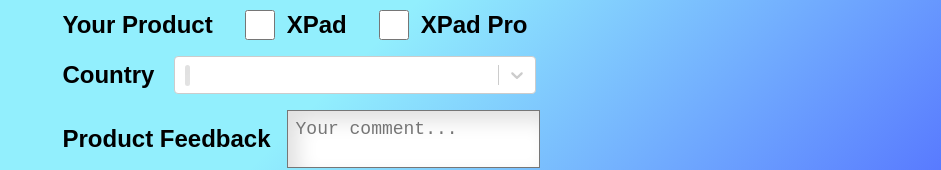
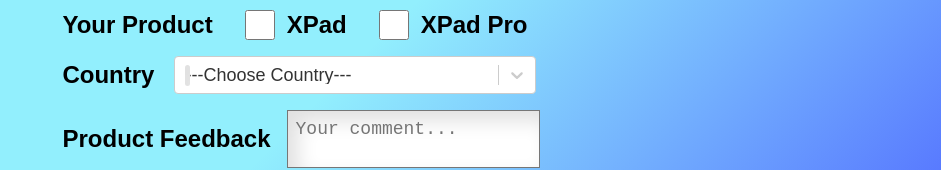
Before and after one commit to okanozman-create/contact-form-reactjs, a React (Create React App) app: page / in a window 1280 px wide. Shown: the part 473-643 px from the top of the page, without its empty margins (339-1280 px from the left). Built offline with nearby package versions, Linux system fonts and the light colour scheme; no server answers.

Commit message:
some changes for undo button

```diff
--- a/package.json
+++ b/package.json
@@ -3,6 +3,7 @@
   "version": "0.1.0",
   "private": true,
   "dependencies": {
+    "@emotion/react": "^11.11.1",
     "@testing-library/jest-dom": "^5.17.0",
     "@testing-library/react": "^13.4.0",
     "@testing-library/user-event": "^13.5.0",
--- a/src/App.js
+++ b/src/App.js
@@ -2,44 +2,31 @@
 import * as yup from "yup";
 import Select from "react-select";
 
+
+
+
 export default function App() {
+  const [shouldValidate, setShouldValidate] = useState(true);
   const [countries, setCountries] = useState([]);
-  const [selectedCountry, setSelectedCountry] = useState({});
-  const [validationErrors, setValidationErrors] = useState({});
+  const [selectedCountry, setSelectedCountry] = useState( {value: '', label: '---Choose Country---'});
+  // console.log(selectedCountry)
 
-  const [values, setValues] = useState({
-    firstName: "",
+  const [validationErrors, setValidationErrors] = useState("");
+
+  const [values, setValues] = useState({ firstName: "",
   lastName: "",
   email: "",
   mobileNumber: "",
-
   birth: "",
   password: "",
   selectedProduct: null,
   selectedGender: null,
-    feedback: "",
-    country: {selectedCountry},
-  });
+  feedback: "",});
 
-  // const countries = ['--Choose Country--', 'Turkey', 'Germany', 'United States', 'France', 'Italy', 'Spain'];
 
-  // useEffect(() => {
-  //   fetch(
-  //     "https://valid.layercode.workers.dev/list/countries?format=select&flags=true&value=code"
-  //   )
-  //     .then((response) => response.json())
-  //     .then((data) => {
-  //       console.log(data)
-  //       const dataCountry = data.countries
-  //       setCountries(dataCountry);
-  //       console.log(countries)
-  //        setSelectedCountry(data.userSelectValue);
-  //     });
-  // }, []);
 
   const CountrySelect = () => {
-    const [countries, setCountries] = useState([]);
-    const [selectedCountry, setSelectedCountry] = useState({});
+
 
     useEffect(() => {
       fetch(
@@ -54,15 +41,8 @@
     return (
       <Select
         options={countries}
-        value={selectedCountry}
+        value={selectedCountry }
          onChange={(selectedOption) => setSelectedCountry(selectedOption)}
-        // onChange={(e) => {
-        //   setValues((values) => ({
-        //     ...values,
-        //     // country: e.target.value
-        //   }));
-        //   // setValues(e.target.value)
-        // }}
        />
     );
   };
@@ -72,13 +52,15 @@
     lastName: yup.string().required("lastName is required"),
     email: yup.string().email().required("Email is required"),
     mobileNumber: yup.string(),
-    country: yup.string().required("Country is required"),
-    birth: yup.date().required("Birth date is required"),
+
+    // birth: yup.date().required("Birth date is required"),
+    selectedCountry:yup.object().required("Country is required"),
     password: yup.string().required("Required"),
+
     // .matches(
-    //   /^(?=.*[a-z])(?=.*[A-Z])(?=.*\d)(?=.*[@$!%*?&])[A-Za-z\d@$!%*?&]{8,}$/,
-    //   "Must Contain 8 Characters, One Uppercase, One Lowercase, One Number and one special case Character"
-    // )
+    //    /^(?=.*[a-z])(?=.*[A-Z])(?=.*\d)(?=.*[@$!%*?&])[A-Za-z\d@$!%*?&]{8,}$/,
+    //    "Must Contain 8 Characters, One Uppercase, One Lowercase, One Number and one special case Character"
+    //  ),
 
     selectedProducts: yup.array().min(1, "Select at least one product"),
     selectedGender: yup.string().oneOf(["Male", "Female"], "Select a gender"),
@@ -89,12 +71,12 @@
   async function handleSubmit(e) {
     e.preventDefault();
 
-    const formData = { values };
+    const formData = { ...values,selectedCountry };
     console.log(formData);
-    console.log(countries);
 
+if(shouldValidate){
     try {
-      const validatedData = await userSchema.validate(values, {
+      const validatedData = await userSchema.validate(formData,  {
         abortEarly: false,
       });
       console.log("Validation successful:", validatedData);
@@ -106,11 +88,34 @@
       error.inner.forEach((err) => {
         errors[err.path] = err.message;
       });
-      setValidationErrors(errors);
-      console.error("Validation error:", errors);
-      // Handle validation errors (display error messages, etc.)
+
     }
+
   }
+  console.log("Form submitted");
+
+  }
+
+   function handleDeleteForm () {
+setValues({ firstName: "",
+lastName: "",
+email: "",
+mobileNumber: "",
+birth: "",
+password: "",
+selectedProduct: null,
+selectedGender: null,
+feedback: "",});
+
+setSelectedCountry(
+  {value: '', label: '---Choose Country---'});
+
+//  setValidationErrors("");
+setShouldValidate(false)
+
+
+   }
+
 
   return (
     <div className="App">
@@ -118,6 +123,7 @@
       <h2>Get in touch with us</h2>
 
       <Form
+
         countries={countries}
         selectedCountry={selectedCountry}
         validationErrors={validationErrors}
@@ -128,10 +134,19 @@
         setValues={setValues}
         handleSubmit={handleSubmit}
         countrySelect={CountrySelect}
+        handleDeleteForm={handleDeleteForm}
       />
     </div>
   );
 }
+
+
+
+
+
+
+
+
 
 function Form({
   countries,
@@ -144,6 +159,8 @@
   setValues,
   handleSubmit,
   countrySelect,
+  handleDeleteForm
+
 }) {
   return (
     <div>
@@ -353,7 +370,7 @@
             <textarea
               placeholder="Your comment..."
               id="pear"
-              value={values.address}
+              value={values.feedback}
               onChange={(e) => {
                 setValues((values) => ({
                   ...values,
@@ -364,8 +381,8 @@
           </div>
 
           <div className="btn-container">
-            <button className="submit">Submit</button>
-            <button className="reset">Undo</button>
+            <button className="submit" >Submit</button>
+            <button className="reset"  onClick={handleDeleteForm}>Undo</button>
           </div>
         </div>
       </form>
```
Also changed, not shown: 1 other file (tests, documents, lock files or other folders). Lines whose indentation alone changed are shown as unchanged.
